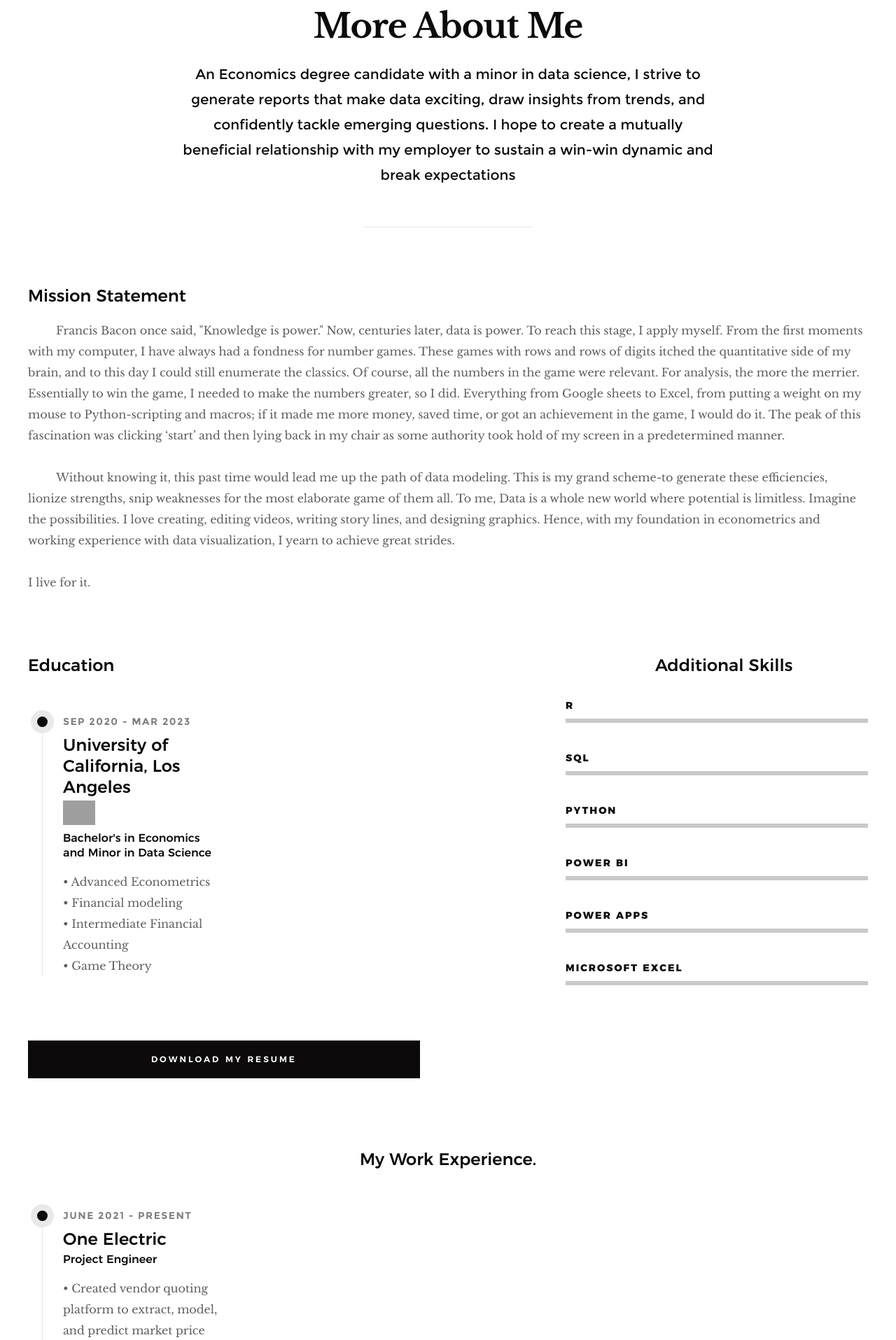
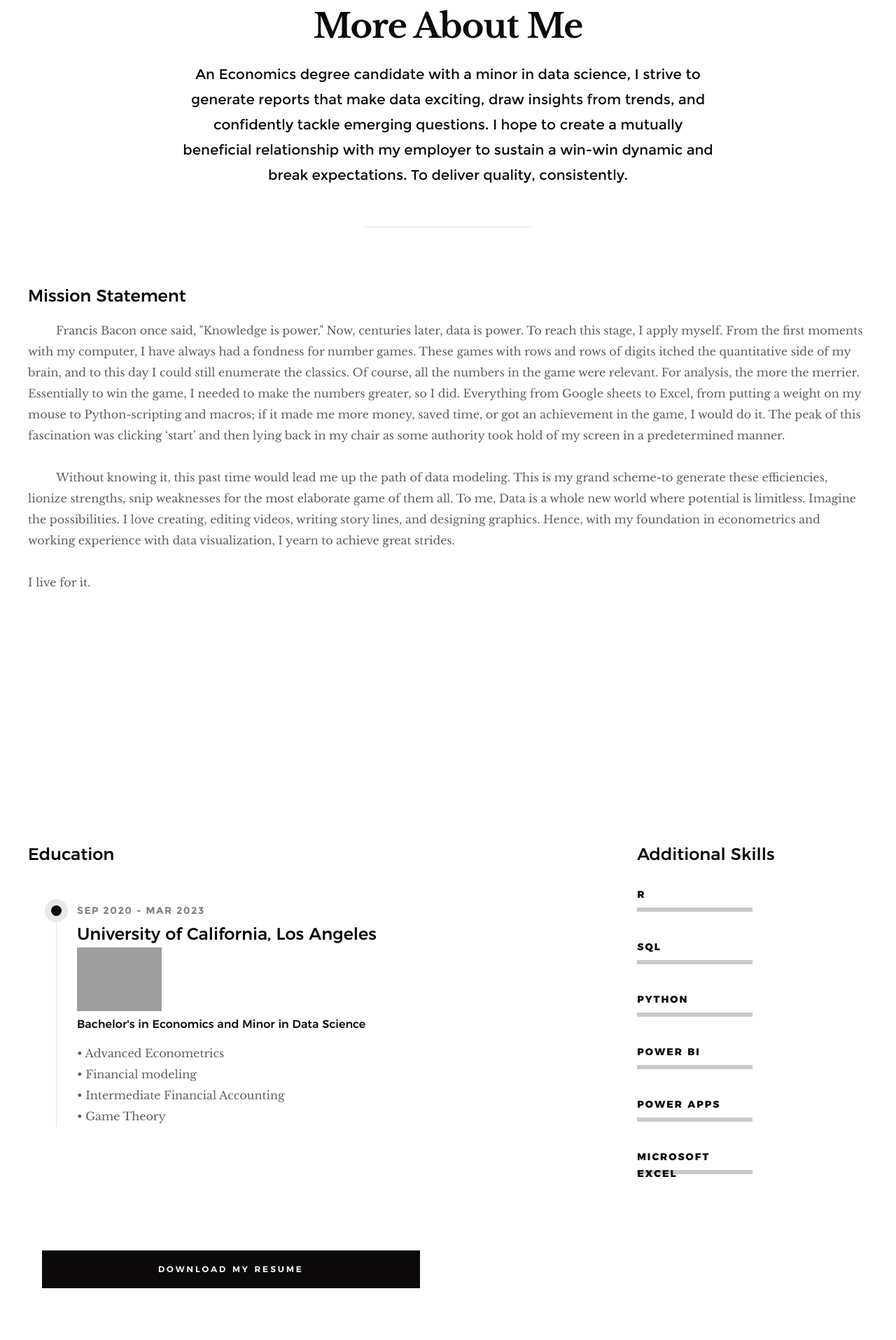
Before and after one commit to Rikesh-Patel/Resume, a PHP site: page / in a window 1280 px wide. Shown: the part 971-2886 px from the top of the page at 70% size. Run offline with PHP 8.4, Linux system fonts and the light colour scheme; grey boxes are pictures that could not be loaded.

Commit message:
Initial Commit

```diff
--- a/css/main.css
+++ b/css/main.css
@@ -1113,7 +1113,7 @@
 .skill-bars li {
     height: .6rem;
     background: #c9c9c9;
-    width: 120%;
+    width: 50%;
     margin-bottom: 6.9rem;
     padding: 0;
     position: relative;
@@ -2227,6 +2227,9 @@
     position: relative;
 }
 
+.table-wrap { display: table; }
+.table-wrap > * { display: table-cell; }
+
 .about-content {
     margin-bottom: 3rem;
 }
@@ -2266,7 +2269,7 @@
     position: relative;
     padding-left: 5rem;
     min-height: 28.8rem;
-    width: 28rem;
+    width: 100%;
 }
 
 .timeline__bullet {
--- a/index.html
+++ b/index.html
@@ -125,7 +125,7 @@
                 <h1>More About Me</h1>
                 <p class="lead">
                     An Economics degree candidate with a minor in
-data science, I strive to generate reports that make data exciting, draw insights from trends, and confidently tackle emerging questions. I hope to create a mutually beneficial relationship with my employer to sustain a win-win dynamic and break expectations
+data science, I strive to generate reports that make data exciting, draw insights from trends, and confidently tackle emerging questions. I hope to create a mutually beneficial relationship with my employer to sustain a win-win dynamic and break expectations. To deliver quality, consistently.
                 </p>
             </div>
         </div>
@@ -143,21 +143,20 @@
 
 
             </div>
-
-
-     <section>
-         <div style="width: 100%; overflow: hidden;">
-                <div style="width: 70vw; float: left;">
+        </div>
+     </section>
+     <section id="about" class="s-about target-section">
 
 
 
-                <div class="row about-content about-content--timeline">
 
-                    <div class="col-full">
+                <div class="row about-content table-wrap">
+
+                    <div >
                         <h3>Education</h3>
-                    </div>
 
-                    <div class="col-six tab-full" style="overflow-x: auto; width:300px">
+
+                    <div class="col-six tab-full" style="width:80%">
                         <div class="timeline">
 
                             <div class="timeline__block">
@@ -165,7 +164,7 @@
                                 <div class="timeline__header">
                                     <p class="timeline__timeframe">Sep 2020 - Mar 2023</p>
                                     <h3 style="display:flex;">University of California, Los Angeles</h3>
-                                    <img src="https://brand.ucla.edu/images/logos-and-marks/campus-logo.jpg" style="min-width: 20%;max-width: 20%;flex-basis: 90%">
+                                    <img src="ttps://brand.ucla.edu/images/logos-and-marks/campus-logo.jpg" style="min-width: 20%;max-width: 20%;flex-basis: 90%">
 
                                     <h5>Bachelor's in Economics and Minor in Data Science</h5>
                                 </div>
@@ -179,9 +178,11 @@
                         </div>
                     </div>
                     </div>
-                    </div>
-                    <div style="margin-left: 60vw;">
-                    <h3>Additional Skills</h3>
+
+
+                            <div >
+
+                                <h3 class="timeline_header ">Additional Skills</h3>
 
                                 <ul class="skill-bars">
                                     <li>
@@ -210,7 +211,14 @@
                                     </li>
                                 </ul>
                             </div>
+
                             </div>
+
+
+
+
+
+
 
 
 
```
Lines whose indentation alone changed are shown as unchanged.
